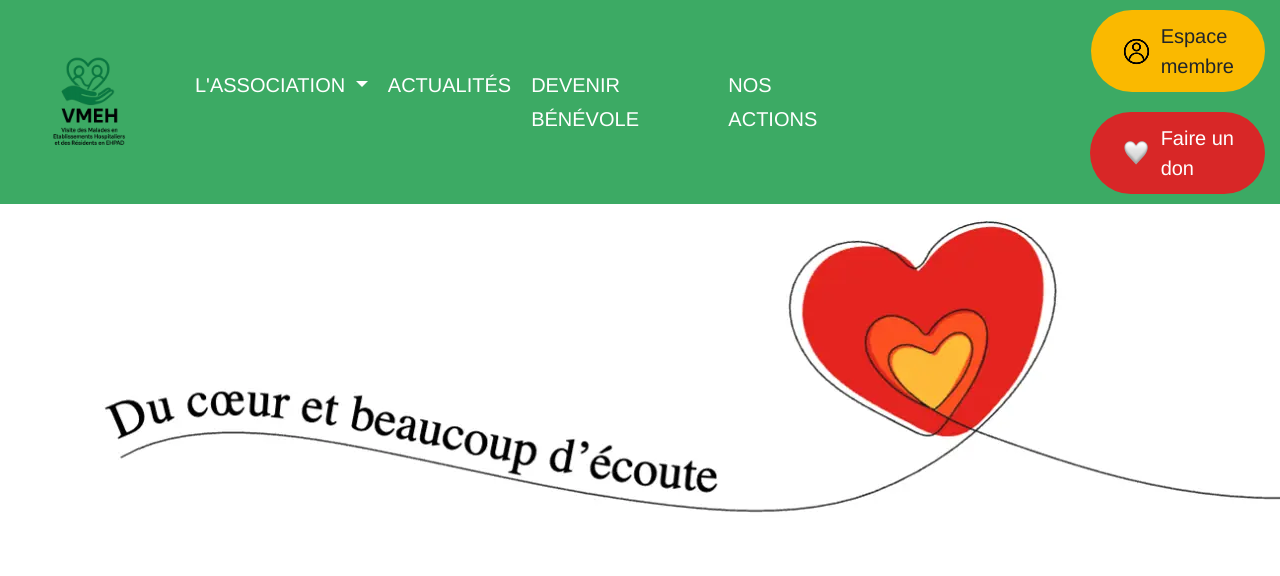
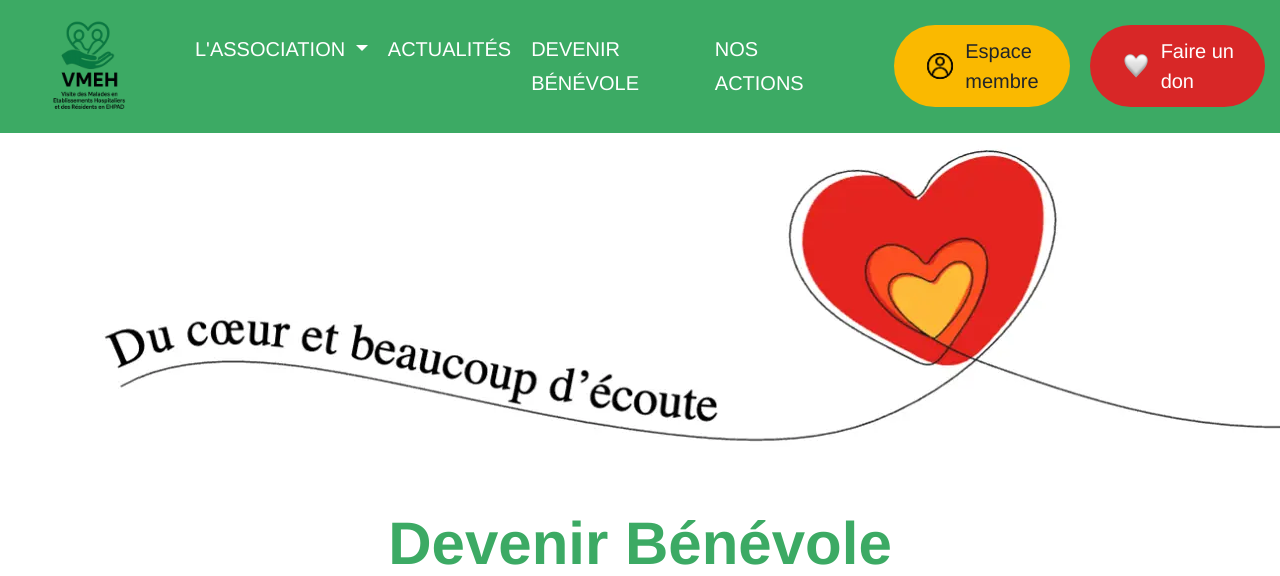
Before and after one commit to Seppxku/SAE-VMEH, a PHP site: page /pages/devenir-benevole.html in a window 1280 px wide. Shown: the top 576 px of the page. Run offline with PHP 8.4, Linux system fonts and the light colour scheme.

Commit message:
fix(): fix bug when resizing navbar. Button's height "Faire un don" wasn't properly vertically aligned

```diff
--- a/assets/css/style.css
+++ b/assets/css/style.css
@@ -397,6 +397,9 @@ footer li{
 
 
 
+
+
+
 #videos {
     display: flex;
     flex-direction: column;
@@ -633,18 +636,11 @@ footer li{
     }
 
 
-
-
-
-
-
-
-
 }
 
-
-
-
+#faire-un-don {
+    white-space: nowrap;
+}
 
 
 
--- a/pages/devenir-benevole.html
+++ b/pages/devenir-benevole.html
@@ -12,11 +12,11 @@
 </head>
 <body>
 <header>
-    <nav class="navbar navbar-expand-lg">
+    <nav class="navbar navbar-expand-xl">
         <div class="container-fluid">
             <a class="navbar-brand" href="../index.html">
                 <img src="../assets/image/navbar/VMEH_Logo.webp"
-                     alt="Main verte qui soutient un coeur avec deux personnes à l'intérieur qui semblent s'entrainer.
+                     alt="Main verte qui soutient un coeur avec deux personnes à l'intérieur qui semblent s'entraider.
                      Il y a en dessous écrit VMEH en noir suivi de la description de l'acronyme"
                      height="100"
                      width="150">
@@ -54,9 +54,10 @@
                     </li>
 
                 </ul>
-                <div class="d-flex align-items-center justify-content-end gap-3 ms-auto flex-wrap ">
+                <div class="d-flex align-items-center justify-content-end gap-3 ms-auto">
                     <a class="btn rounded-pill d-flex align-items-center text-start gap-2 px-3 px-lg-4 py-2" id="espace-membre" href="#">
-                        <img src="../assets/image/navbar/photo-profil-utiisateur.webp" alt="">Espace <br>membre
+                        <img src="../assets/image/navbar/photo-profil-utiisateur.webp" alt="" height="30"
+                             width="30">Espace <br>membre
                     </a>
                     <a class="btn rounded-pill d-flex align-items-center text-start gap-2 text-white px-3 px-lg-4 py-2" id="faire-un-don" href="#">
                         <img src="../assets/image/navbar/White-Heart-Emoji-PNG.webp"
```
